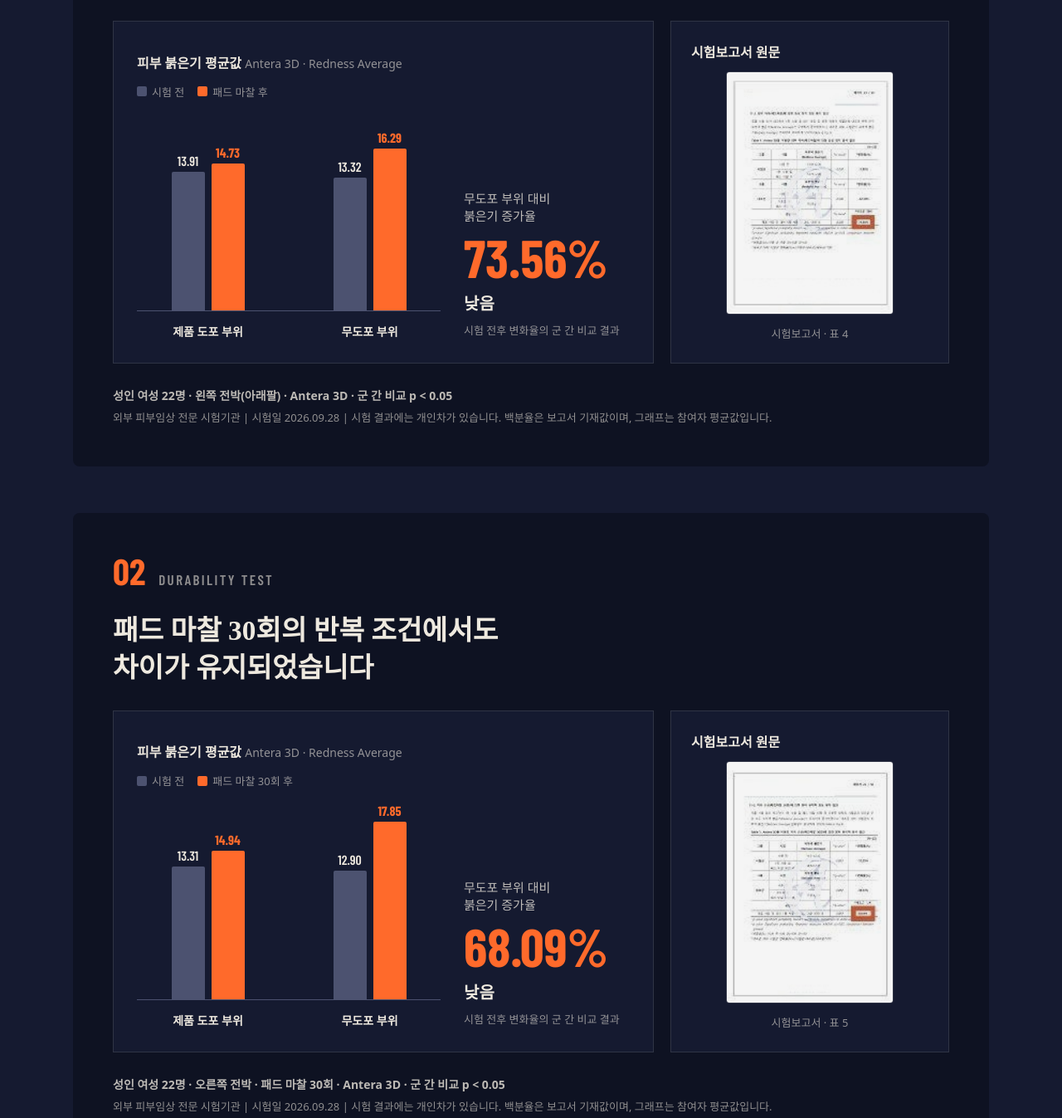
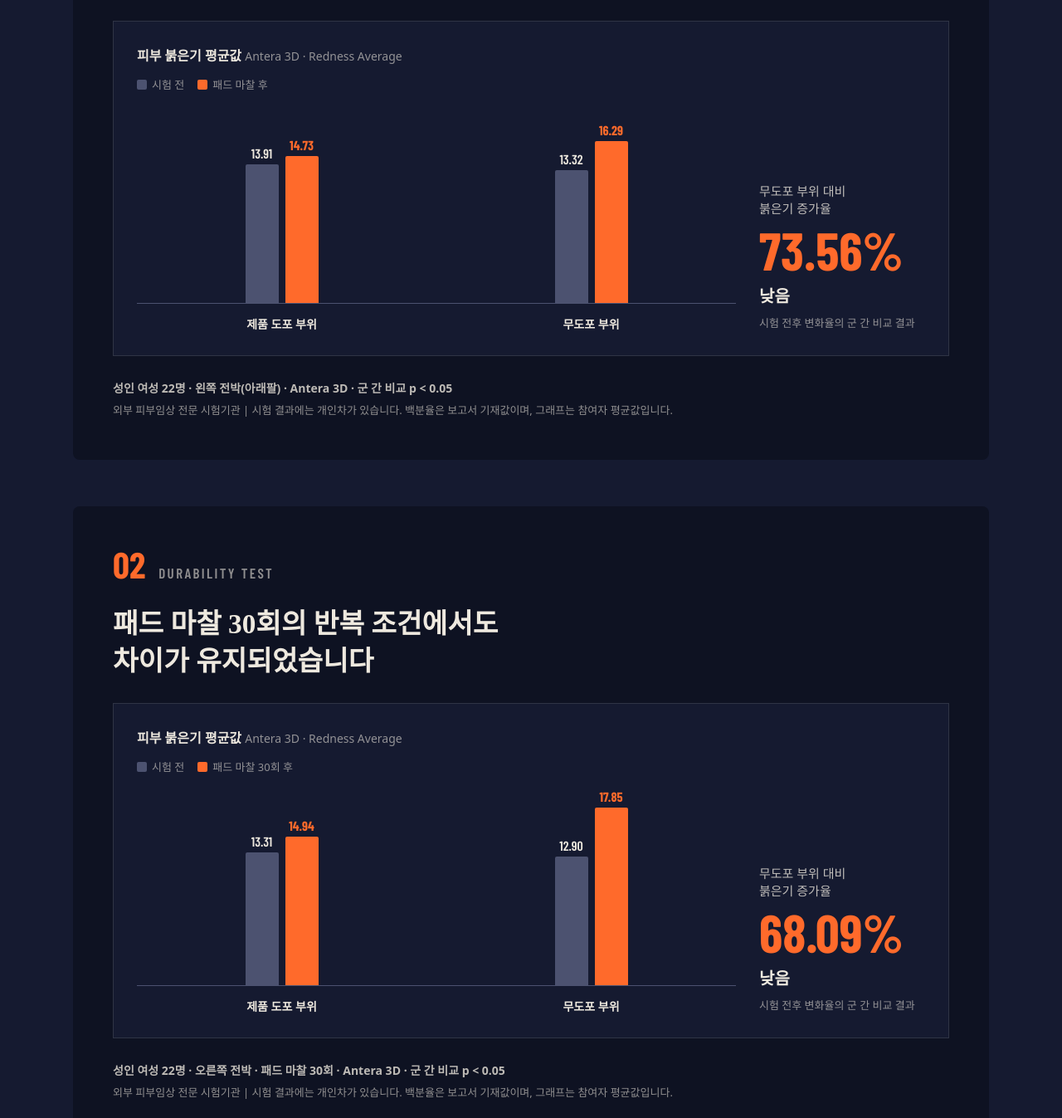
Before and after one commit to dusuga-cmyk/novendia-website, a plain HTML site: page product.html in a window 1280 px wide. Shown: the part 7806-9153 px from the top of the page at 83% size. Drawn offline with nearby package versions, Linux system fonts and the light colour scheme; a web font is replaced by a local one.

Commit message:
시험일·시험기간 표기 삭제, 시험기관 직인이 보이는 보고서 원문 이미지 2장 제거
Co-Authored-By: Claude Opus 5.5 <noreply@anthropic.com>
Claude-Session: https://claude.ai/code/session_01Mrz4E2EDZAJrEb4e2LYKMF

```diff
--- a/product.html
+++ b/product.html
@@ -322,15 +322,10 @@ main img:not([src*="logo"]){filter:saturate(.72) brightness(.96)}
 <span class="note">시험 전후 변화율의 군 간 비교 결과</span>
 </div>
 </div>
-<figure class="card" style="flex:1 1 220px;margin:0;padding:24px;display:flex;flex-direction:column;gap:12px;align-items:center">
-<strong style="font-size:16px;align-self:flex-start">시험보고서 원문</strong>
-<img loading="lazy" src="images/report1.jpg" alt="인체적용시험 보고서 표 4 일부" style="width:100%;max-width:200px;border:1px solid rgba(238,233,223,.14);border-radius:4px">
-<figcaption class="note" style="text-align:center">시험보고서 · 표 4</figcaption>
-</figure>
 </div>
 <div style="display:flex;flex-direction:column;gap:6px">
 <p style="font-size:14px;font-weight:600;color:rgba(238,233,223,.78)">성인 여성 22명 · 왼쪽 전박(아래팔) · Antera 3D · 군 간 비교 p &lt; 0.05</p>
-<p class="note">외부 피부임상 전문 시험기관 | 시험일 2026.09.28 | 시험 결과에는 개인차가 있습니다. 백분율은 보고서 기재값이며, 그래프는 참여자 평균값입니다.</p>
+<p class="note">외부 피부임상 전문 시험기관 | 시험 결과에는 개인차가 있습니다. 백분율은 보고서 기재값이며, 그래프는 참여자 평균값입니다.</p>
 </div>
 </article>
 
@@ -355,15 +350,10 @@ main img:not([src*="logo"]){filter:saturate(.72) brightness(.96)}
 <span class="note">시험 전후 변화율의 군 간 비교 결과</span>
 </div>
 </div>
-<figure class="card" style="flex:1 1 220px;margin:0;padding:24px;display:flex;flex-direction:column;gap:12px;align-items:center">
-<strong style="font-size:16px;align-self:flex-start">시험보고서 원문</strong>
-<img loading="lazy" src="images/report2.jpg" alt="인체적용시험 보고서 표 5 일부" style="width:100%;max-width:200px;border:1px solid rgba(238,233,223,.14);border-radius:4px">
-<figcaption class="note" style="text-align:center">시험보고서 · 표 5</figcaption>
-</figure>
 </div>
 <div style="display:flex;flex-direction:column;gap:6px">
 <p style="font-size:14px;font-weight:600;color:rgba(238,233,223,.78)">성인 여성 22명 · 오른쪽 전박 · 패드 마찰 30회 · Antera 3D · 군 간 비교 p &lt; 0.05</p>
-<p class="note">외부 피부임상 전문 시험기관 | 시험일 2026.09.28 | 시험 결과에는 개인차가 있습니다. 백분율은 보고서 기재값이며, 그래프는 참여자 평균값입니다.</p>
+<p class="note">외부 피부임상 전문 시험기관 | 시험 결과에는 개인차가 있습니다. 백분율은 보고서 기재값이며, 그래프는 참여자 평균값입니다.</p>
 </div>
 </article>
 
@@ -388,7 +378,7 @@ main img:not([src*="logo"]){filter:saturate(.72) brightness(.96)}
 <li class="card" style="padding:18px 20px;display:flex;flex-direction:column;gap:4px"><span style="font-size:13px;color:rgba(238,233,223,.58)">시험 조건</span><strong style="font-size:16px">등 부위 · 24시간 폐쇄 첩포</strong></li>
 <li class="card" style="padding:18px 20px;display:flex;flex-direction:column;gap:4px"><span style="font-size:13px;color:rgba(238,233,223,.58)">평가 시점</span><strong style="font-size:16px">첩포 제거 30분 · 24시간 후</strong></li>
 </ul>
-<p class="note">외부 피부임상 전문 시험기관 · 시험기간 2026.10.06–10.08. 위 결과는 해당 시험 조건에서의 피부 일차 자극 평가 결과입니다. 민감성 피부 전용 적합성이나 반복 사용 안전성을 별도로 확인한 결과는 아닙니다. 개인별 반응은 다를 수 있습니다.</p>
+<p class="note">외부 피부임상 전문 시험기관. 위 결과는 해당 시험 조건에서의 피부 일차 자극 평가 결과입니다. 민감성 피부 전용 적합성이나 반복 사용 안전성을 별도로 확인한 결과는 아닙니다. 개인별 반응은 다를 수 있습니다.</p>
 </article>
 </div>
 </section>
```
Also changed, not shown: index.html (+3 -3 lines).
